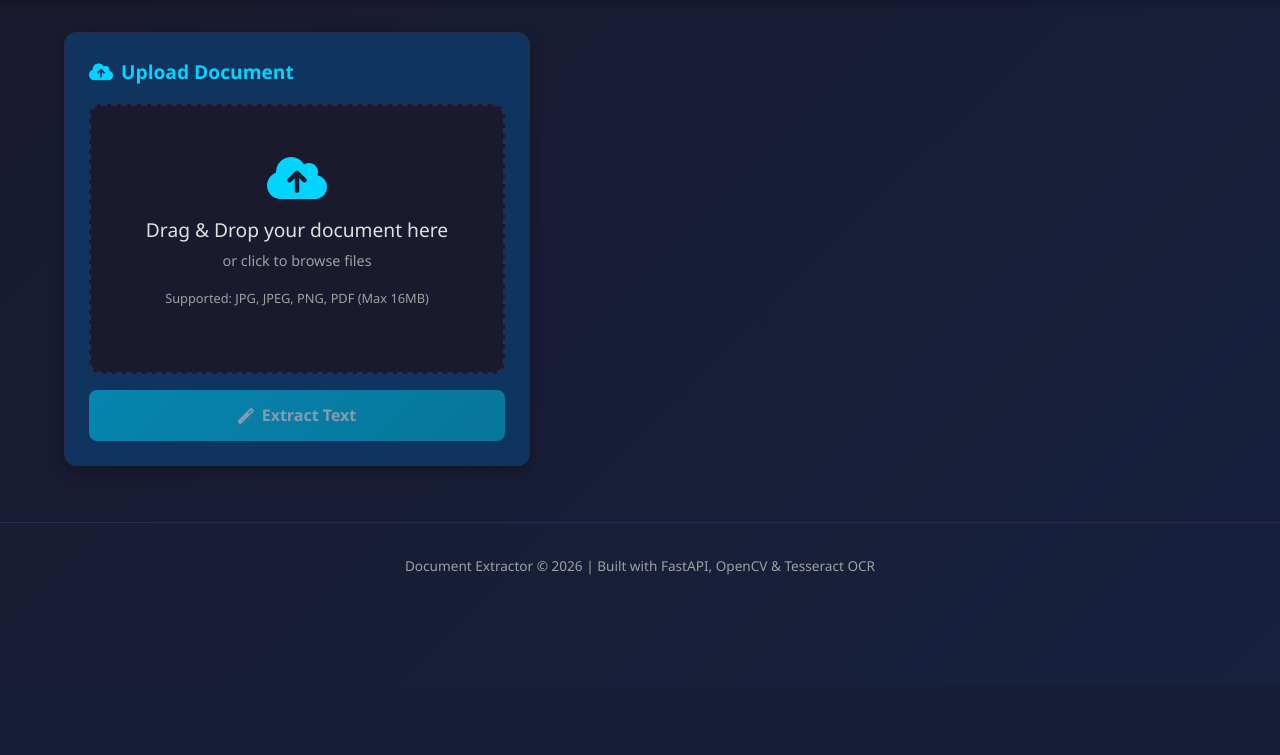
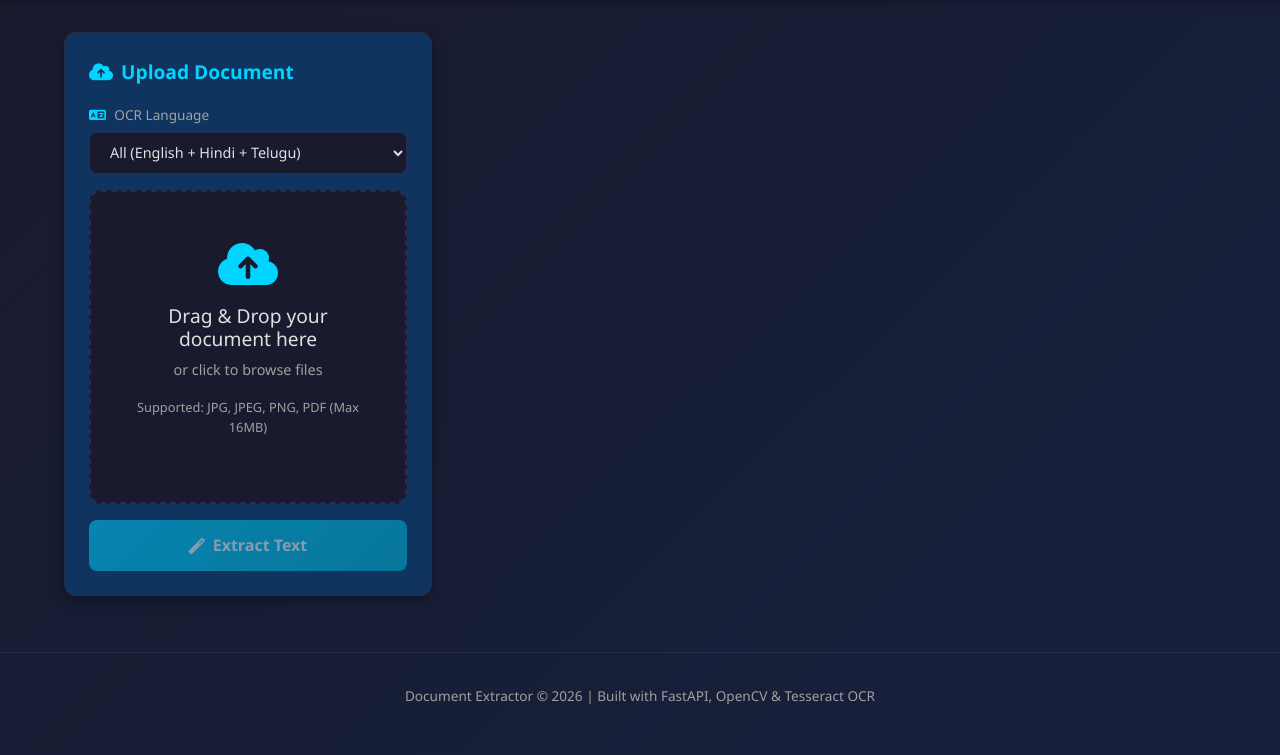
Before and after one commit to shubham1288/Doc_Extractor, a FastAPI app: page / in a window 1280 px wide. Shown: the part 116-871 px from the top of the page. Before the commit the page ends 691 px from the top, so only its background shows below. Run offline with FastAPI, Linux system fonts and the light colour scheme; some libraries are stand-ins or nearby versions.

Commit message:
Add structured data grid UI, language selector, document type detection

```diff
--- a/app.py
+++ b/app.py
@@ -7,7 +7,7 @@ using Tesseract OCR with OpenCV preprocessing.
 import os
 import re
 from datetime import datetime
-from fastapi import FastAPI, File, UploadFile, Request
+from fastapi import FastAPI, File, UploadFile, Request, Form
 from fastapi.responses import HTMLResponse, JSONResponse, FileResponse
 from fastapi.staticfiles import StaticFiles
 from fastapi.templating import Jinja2Templates
@@ -60,7 +60,7 @@ def allowed_file(filename):
     return '.' in filename and filename.rsplit('.', 1)[1].lower() in ALLOWED_EXTENSIONS
 
 
-def preprocess_image(image_path):
+def preprocess_image(image_path, lang='eng+hin+tel'):
     """
     Preprocess the image using OpenCV to improve OCR accuracy.
     Uses multiple preprocessing strategies and returns the best result.
@@ -114,7 +114,7 @@ def preprocess_image(image_path):
         # OCR with optimized config for document cards
         text = pytesseract.image_to_string(
             temp_path,
-            lang='eng+hin+tel',
+            lang=lang,
             config='--oem 3 --psm 6'
         )
 
@@ -130,7 +130,7 @@ def preprocess_image(image_path):
     return best_text.strip() if best_text else ""
 
 
-def extract_text(image_path):
+def extract_text(image_path, lang='eng+hin+tel'):
     """
     Extract text from the image or PDF using Tesseract OCR.
     Uses multiple preprocessing strategies for best accuracy.
@@ -139,13 +139,13 @@ def extract_text(image_path):
     file_ext = os.path.splitext(image_path)[1].lower()
 
     if file_ext == '.pdf':
-        return extract_text_from_pdf(image_path)
+        return extract_text_from_pdf(image_path, lang)
 
     # Use the multi-strategy preprocessing pipeline
-    return preprocess_image(image_path)
+    return preprocess_image(image_path, lang)
 
 
-def extract_text_from_pdf(pdf_path):
+def extract_text_from_pdf(pdf_path, lang='eng+hin+tel'):
     """
     Extract text from a PDF file.
     First tries to extract embedded text directly.
@@ -175,7 +175,7 @@ def extract_text_from_pdf(pdf_path):
             pix.save(temp_image_path)
 
             # Use multi-strategy preprocessing pipeline
-            page_text = preprocess_image(temp_image_path)
+            page_text = preprocess_image(temp_image_path, lang)
 
             if page_text:
                 all_text.append(page_text)
@@ -195,6 +195,19 @@ def extract_fields(text):
     PAN Number, Address, PIN Code, Mobile, VID, Enrolment No.
     """
     fields = {}
+
+    # Detect Document Type
+    text_upper = text.upper()
+    if re.search(r'\b\d{4}\s\d{4}\s\d{4}\b', text) and ('AADHAAR' in text_upper or 'UIDAI' in text_upper or 'UID' in text_upper or re.search(r'VID\s*:', text)):
+        fields['Document Type'] = 'Aadhaar Card'
+    elif re.search(r'\b[A-Z]{5}\d{4}[A-Z]\b', text):
+        fields['Document Type'] = 'PAN Card'
+    elif 'PASSPORT' in text_upper or 'REPUBLIC OF INDIA' in text_upper:
+        fields['Document Type'] = 'Passport'
+    elif 'DRIVING' in text_upper or 'LICENCE' in text_upper or 'LICENSE' in text_upper:
+        fields['Document Type'] = 'Driving License'
+    else:
+        fields['Document Type'] = 'Document'
 
     # Extract Aadhaar Number (format: XXXX XXXX XXXX)
     aadhaar_pattern = r'\b\d{4}\s\d{4}\s\d{4}\b'
@@ -353,7 +366,7 @@ async def index(request: Request):
 
 
 @app.post("/upload")
-async def upload_file(file: UploadFile = File(...)):
+async def upload_file(file: UploadFile = File(...), language: str = Form(default="eng+hin+tel")):
     """Handle file upload and OCR extraction."""
 
     # Check if a file was actually selected
@@ -392,7 +405,7 @@ async def upload_file(file: UploadFile = File(...)):
             f.write(contents)
 
         # Extract text using OCR
-        extracted_text = extract_text(filepath)
+        extracted_text = extract_text(filepath, language)
 
         if not extracted_text:
             return JSONResponse(
--- a/static/style.css
+++ b/static/style.css
@@ -279,38 +279,93 @@ body {
 }
 
 /* Extracted Fields */
-.fields-container {
+.structured-grid {
     display: grid;
-    grid-template-columns: repeat(auto-fit, minmax(250px, 1fr));
+    grid-template-columns: repeat(3, 1fr);
     gap: 1rem;
+}
+
+.structured-field {
+    background: var(--bg-input);
+    border: 1px solid var(--border);
+    border-radius: 10px;
+    padding: 1.2rem;
+    transition: border-color 0.3s ease;
+}
+
+.structured-field:hover {
+    border-color: var(--accent);
+}
+
+.structured-field.field-wide {
+    grid-column: span 1;
+}
+
+.structured-field-label {
+    font-size: 0.75rem;
+    text-transform: uppercase;
+    letter-spacing: 0.8px;
+    color: var(--text-secondary);
+    margin-bottom: 0.5rem;
+    font-weight: 600;
+    display: flex;
+    align-items: center;
+    gap: 0.4rem;
+}
+
+.structured-field-label i {
+    color: var(--accent);
+    font-size: 0.8rem;
+}
+
+.structured-field-value {
+    font-size: 1.05rem;
+    color: var(--text-primary);
+    font-weight: 600;
+    word-break: break-word;
+    line-height: 1.5;
+}
+
+/* Language Selector */
+.language-selector {
     margin-bottom: 1rem;
 }
 
-.field-item {
+.language-selector label {
+    display: block;
+    font-size: 0.85rem;
+    color: var(--text-secondary);
+    margin-bottom: 0.4rem;
+    font-weight: 500;
+}
+
+.language-selector label i {
+    color: var(--accent);
+    margin-right: 0.3rem;
+}
+
+.lang-select {
+    width: 100%;
+    padding: 0.6rem 1rem;
     background: var(--bg-input);
     border: 1px solid var(--border);
     border-radius: 8px;
-    padding: 1rem;
+    color: var(--text-primary);
+    font-size: 0.9rem;
+    cursor: pointer;
     transition: border-color 0.3s ease;
+    appearance: auto;
 }
 
-.field-item:hover {
+.lang-select:focus {
+    outline: none;
     border-color: var(--accent);
+    box-shadow: 0 0 10px var(--accent-glow);
 }
 
-.field-label {
-    font-size: 0.8rem;
-    text-transform: uppercase;
-    letter-spacing: 0.5px;
-    color: var(--accent);
-    margin-bottom: 0.3rem;
-    font-weight: 600;
-}
-
-.field-value {
-    font-size: 1rem;
+.lang-select option {
+    background: var(--bg-secondary);
     color: var(--text-primary);
-    font-weight: 500;
 }
 
 /* Text Output */
@@ -439,7 +494,7 @@ body {
         font-size: 1.4rem;
     }
 
-    .fields-container {
+    .structured-grid {
         grid-template-columns: 1fr;
     }
 
@@ -450,6 +505,12 @@ body {
     .btn-secondary {
         width: 100%;
         justify-content: center;
+    }
+}
+
+@media (max-width: 992px) {
+    .structured-grid {
+        grid-template-columns: repeat(2, 1fr);
     }
 }
 
--- a/templates/index.html
+++ b/templates/index.html
@@ -36,13 +36,26 @@
         <div class="row g-4">
 
             <!-- Left Column: Upload Section (Sticky) -->
-            <div class="col-lg-5">
+            <div class="col-lg-4">
                 <div class="sticky-upload">
                 <!-- Upload Card -->
                 <div class="card">
                     <div class="card-title">
                         <i class="fas fa-cloud-upload-alt"></i>
                         Upload Document
+                    </div>
+
+                    <!-- Language Selector -->
+                    <div class="language-selector">
+                        <label for="langSelect"><i class="fas fa-language"></i> OCR Language</label>
+                        <select id="langSelect" class="lang-select">
+                            <option value="eng+hin+tel">All (English + Hindi + Telugu)</option>
+                            <option value="eng">English Only</option>
+                            <option value="hin">Hindi Only</option>
+                            <option value="tel">Telugu Only</option>
+                            <option value="eng+hin">English + Hindi</option>
+                            <option value="eng+tel">English + Telugu</option>
+                        </select>
                     </div>
 
                     <!-- Drag & Drop Upload Area -->
@@ -76,7 +89,7 @@
             </div>
 
             <!-- Right Column: Results Section -->
-            <div class="col-lg-7">
+            <div class="col-lg-8">
                 <!-- Alert Messages -->
                 <div class="alert alert-error" id="errorAlert">
                     <i class="fas fa-exclamation-circle"></i>
@@ -88,13 +101,13 @@
                     <span id="successMessage"></span>
                 </div>
 
-                <!-- Extracted Fields Card -->
+                <!-- Structured Data Card -->
                 <div class="card results-section" id="fieldsCard">
                     <div class="card-title">
                         <i class="fas fa-id-card"></i>
-                        Extracted Fields
+                        Structured Data
                     </div>
-                    <div class="fields-container" id="fieldsContainer">
+                    <div class="structured-grid" id="fieldsContainer">
                         <!-- Fields will be populated dynamically -->
                     </div>
                 </div>
@@ -124,7 +137,7 @@
                         </button>
                     </div>
                 </div>
-            </div> <!-- end col-lg-7 -->
+            </div> <!-- end col-lg-8 -->
         </div> <!-- end row -->
     </div> <!-- end main-container -->
 
@@ -157,11 +170,26 @@
         let selectedFile = null;
         let outputFilename = null;
 
+        // Field icon mapping
+        const fieldIcons = {
+            'Document Type': 'fas fa-file-alt',
+            'Aadhaar Number': 'fas fa-id-badge',
+            'Name': 'fas fa-user',
+            "Father's/Guardian's Name": 'fas fa-users',
+            'Date of Birth': 'far fa-calendar-alt',
+            'Gender': 'fas fa-venus-mars',
+            'Mobile': 'fas fa-phone',
+            'VID': 'fas fa-shield-alt',
+            'PIN Code': 'fas fa-map-marker-alt',
+            'Address': 'fas fa-home',
+            'PAN Number': 'fas fa-credit-card',
+            'Enrolment No.': 'fas fa-hashtag',
+        };
+
         // ============================================================
         // Drag & Drop Handlers
         // ============================================================
 
-        // Prevent default drag behaviors
         ['dragenter', 'dragover', 'dragleave', 'drop'].forEach(eventName => {
             uploadArea.addEventListener(eventName, preventDefaults, false);
         });
@@ -171,7 +199,6 @@
             e.stopPropagation();
         }
 
-        // Highlight drop area on drag
         ['dragenter', 'dragover'].forEach(eventName => {
             uploadArea.addEventListener(eventName, () => {
                 uploadArea.classList.add('dragover');
@@ -184,7 +211,6 @@
             });
         });
 
-        // Handle dropped files
         uploadArea.addEventListener('drop', (e) => {
             const files = e.dataTransfer.files;
             if (files.length > 0) {
@@ -192,12 +218,10 @@
             }
         });
 
-        // Click to upload
         uploadArea.addEventListener('click', () => {
             fileInput.click();
         });
 
-        // File input change
         fileInput.addEventListener('change', (e) => {
             if (e.target.files.length > 0) {
                 handleFile(e.target.files[0]);
@@ -209,14 +233,12 @@
         // ============================================================
 
         function handleFile(file) {
-            // Validate file type
             const allowedTypes = ['image/jpeg', 'image/jpg', 'image/png', 'application/pdf'];
             if (!allowedTypes.includes(file.type)) {
                 showError('Invalid file type. Only JPG, JPEG, PNG, and PDF files are allowed.');
                 return;
             }
 
-            // Validate file size (16MB max)
             if (file.size > 16 * 1024 * 1024) {
                 showError('File is too large. Maximum size is 16MB.');
                 return;
@@ -224,7 +246,6 @@
 
             selectedFile = file;
 
-            // Show file preview
             if (file.type === 'application/pdf') {
                 previewImage.src = 'https://cdn-icons-png.flaticon.com/512/337/337946.png';
             } else {
@@ -239,8 +260,6 @@
             fileSize.textContent = formatFileSize(file.size);
             filePreview.classList.add('active');
             extractBtn.disabled = false;
-
-            // Hide any previous alerts
             hideAlerts();
         }
 
@@ -270,16 +289,14 @@
                 return;
             }
 
-            // Show loading spinner
             spinnerOverlay.classList.add('active');
             hideAlerts();
             extractBtn.disabled = true;
 
-            // Create form data
             const formData = new FormData();
             formData.append('file', selectedFile);
+            formData.append('language', document.getElementById('langSelect').value);
 
-            // Send to server
             fetch('/upload', {
                 method: 'POST',
                 body: formData
@@ -294,10 +311,7 @@
                     return;
                 }
 
-                // Show success
                 showSuccess('Text extracted successfully!');
-
-                // Display results
                 displayResults(data);
             })
             .catch(error => {
@@ -313,21 +327,23 @@
         // ============================================================
 
         function displayResults(data) {
-            // Show extracted text
             document.getElementById('extractedText').value = data.text;
             textCard.classList.add('active');
 
-            // Show extracted fields
             const fieldsContainer = document.getElementById('fieldsContainer');
             fieldsContainer.innerHTML = '';
 
             if (data.fields && Object.keys(data.fields).length > 0) {
                 for (const [key, value] of Object.entries(data.fields)) {
+                    const icon = fieldIcons[key] || 'fas fa-info-circle';
+                    const isAddress = key === 'Address';
                     const fieldItem = document.createElement('div');
-                    fieldItem.className = 'field-item';
+                    fieldItem.className = 'structured-field' + (isAddress ? ' field-wide' : '');
                     fieldItem.innerHTML = `
-                        <div class="field-label">${key}</div>
-                        <div class="field-value">${value}</div>
+                        <div class="structured-field-label">
+                            <i class="${icon}"></i> ${key.toUpperCase()}
+                        </div>
+                        <div class="structured-field-value">${value}</div>
                     `;
                     fieldsContainer.appendChild(fieldItem);
                 }
@@ -336,7 +352,6 @@
                 fieldsCard.classList.remove('active');
             }
 
-            // Show uploaded image
             outputFilename = data.output_file;
         }
 
@@ -356,7 +371,6 @@
             navigator.clipboard.writeText(text).then(() => {
                 showToast('Copied to clipboard!');
             }).catch(() => {
-                // Fallback for older browsers
                 textArea.select();
                 document.execCommand('copy');
                 showToast('Copied to clipboard!');
```
